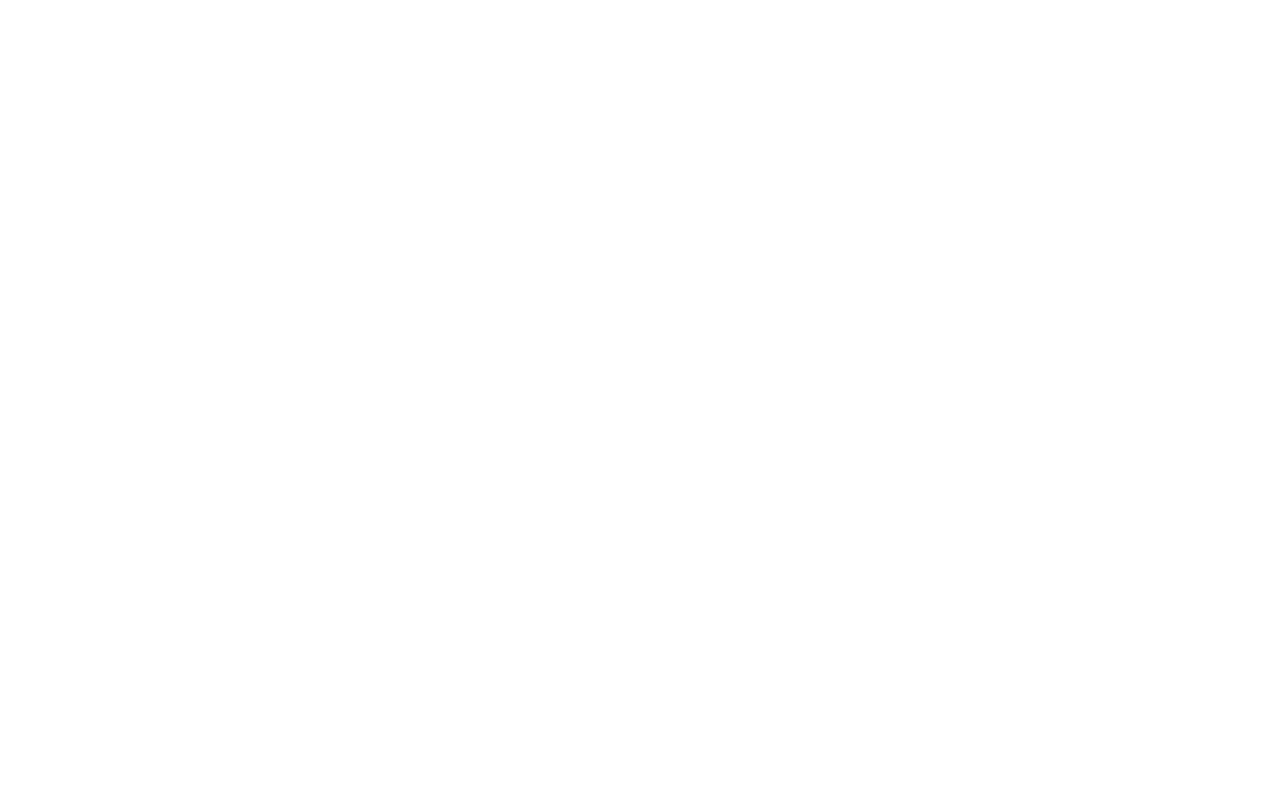
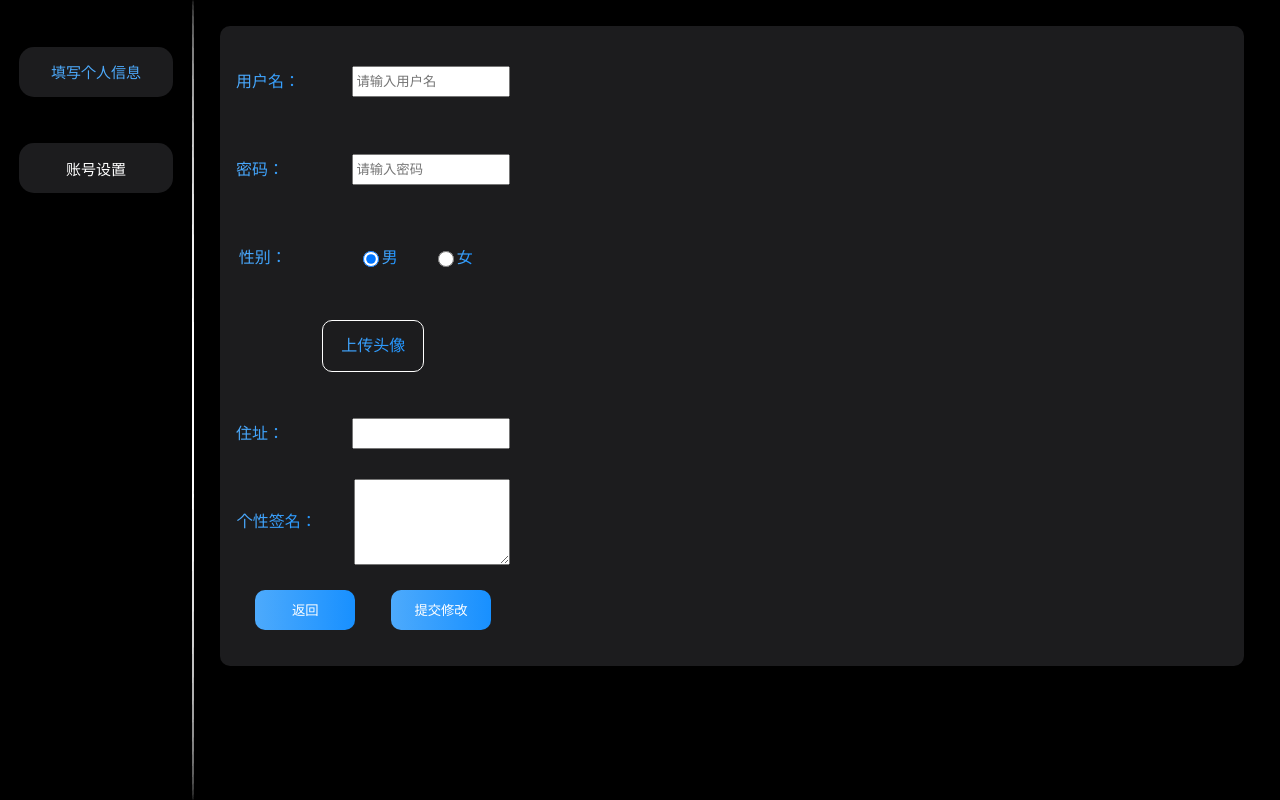
Before and after one commit to HRname/News-LabelPage, a Vue app: page /user in a window 1280 px wide. Before the commit this address had no page. Built offline with nearby package versions, Linux system fonts and the light colour scheme.

Commit message:
完成用户上传个人信息和账号注销功能

```diff
--- a/src/apis/user.js
+++ b/src/apis/user.js
@@ -10,3 +10,29 @@
     }
   })
 }
+
+export const postUserAPI = ( {id,username,password,sex,userHeaderImg,signature,address} ) => {
+  return request({
+    url: '/user',
+    method: 'post',
+    data: {
+      id,
+      username,
+      password,
+      sex,
+      userHeaderImg,
+      signature,
+      address
+    }
+  })
+}
+
+export const deleteUserAPI = (id) => {
+  return request({
+    url: '/user',
+    method: 'delete',
+    data: {
+      id
+    }
+  })
+}
--- /dev/null
+++ b/src/apis/webApp.js
@@ -0,0 +1 @@
+import request from '@/utils/http'
--- a/src/components/SettingGeneral/BackgroundOption.vue
+++ b/src/components/SettingGeneral/BackgroundOption.vue
@@ -23,7 +23,7 @@
             ×
         </span>
     </div>
-    <!-- 遮挡 -->
+    <!-- 打开背景设置选项卡时遮挡窗口 -->
     <div class="placeholder" v-show="settingStore.settingList[3].closeBackgroundOption"></div>
 </template>
 
--- a/src/components/SettingGeneral/DetermineAlert.vue
+++ b/src/components/SettingGeneral/DetermineAlert.vue
@@ -7,10 +7,10 @@
 <template>
     <div class="shelter" v-show="userStore.isShowAlert"></div>
     <div class="determineAlert" v-show="userStore.isShowAlert">
-        <div>你确定要退出登录吗？</div>
+        <slot name="title"></slot>
         <div>
             <button @click="userStore.isShowAlert = false">取消</button>
-            <button @click="userStore.outLogin()">确定</button>
+            <slot name="submit"></slot>
         </div>
     </div>
 </template>
--- a/src/components/SettingGeneral/ModifyBackground.vue
+++ b/src/components/SettingGeneral/ModifyBackground.vue
@@ -6,6 +6,7 @@
 const filePath = ref('')
 const getImgFullPath = () => {
     const uploadFullPath = document.getElementById('uploadFullPath')
+    console.log(uploadFullPath)
     const file = uploadFullPath.files[0]
     filePath.value = URL.createObjectURL(file)
 }
--- a/src/router/index.js
+++ b/src/router/index.js
@@ -5,6 +5,7 @@
 import SearchTool from '@/views/HomePage/components/SearchTool.vue'
 import SearchCollect from '@/views/HomePage/components/SearchCollect.vue'
 import SearchPlay from '@/views/HomePage/components/SearchPlay.vue'
+import User from '@/views/User/index.vue'
 
 import Login from '@/views/Login/index.vue'
 
@@ -49,6 +50,11 @@
       path: '/login',
       name: 'login',
       component: Login
+    },
+    {
+      path: '/user',
+      name: 'user',
+      component: User
     }
   ]
 })
--- a/src/stores/userStore.js
+++ b/src/stores/userStore.js
@@ -1,6 +1,8 @@
 import { defineStore } from "pinia";
 import { ref } from "vue";
 import { getLoginAPI } from "@/apis/user";
+import { postUserAPI } from "@/apis/user";
+import { deleteUserAPI } from "@/apis/user";
 import { useSettingStore } from "@/stores/settingStore";
 import { useRouter } from "vue-router";
 
@@ -8,12 +10,15 @@
   const settingStore = useSettingStore()
   const router = useRouter()
 
-  const user = ref({id:null,username:null,password:null,sex:null,userHeaderImg:null,signature:null,address:null})
-  const defaultUser = ref({id:null,username:null,password:null,sex:null,userHeaderImg:null,signature:null,address:null})
+  const user = ref({id:null,username:null,password:null,sex:1,userHeaderImg:null,signature:null,address:null})
+  const defaultUser = ref({id:null,username:null,password:null,sex:1,userHeaderImg:null,signature:null,address:null})
 
   const username=ref("")
   const password=ref("")
   const isShowAlert = ref(false)
+  const warnings = ref("")
+  // 操作数,1代表当前为点击了退出登录,2代表点击了销毁账户
+  const operationNum = ref(0);
 
   const login = async (username, password) => {
     const res = await getLoginAPI({username, password})
@@ -41,6 +46,34 @@
     isShowAlert.value = false
   }
 
+  const toUser = () => {
+    if(user.value.username == null){
+      alert("请先登录")
+      router.push('/login')
+    }else{
+      router.push("/user")
+    }
+    settingStore.changeShowSetting()
+  }
+
+  const modifyUser = async (user) => {
+    const res = await postUserAPI(user)
+    if(res.code === 0){
+      alert("修改失败")
+    }
+  }
+
+  const deleteUser = async () => {
+    const res = await deleteUserAPI(user.value.id)
+    if(res.code === 0){
+      alert("删除失败")
+    }else if(res.code === 1){
+      user.value = defaultUser.value
+      isShowAlert.value = false
+      router.push("/")
+    }
+  }
+
   return {
     user,
     login,
@@ -48,6 +81,11 @@
     password,
     verifyLogin,
     outLogin,
-    isShowAlert
+    isShowAlert,
+    toUser,
+    modifyUser,
+    deleteUser,
+    warnings,
+    operationNum
   }
 });
--- /dev/null
+++ b/src/views/User/index.vue
@@ -0,0 +1,262 @@
+<script setup>
+import { useUserStore } from '@/stores/userStore';
+import { ref } from 'vue';
+import { useRouter } from 'vue-router';
+
+const userStore = useUserStore();
+const selectWriteUser = ref(true);
+const selectAccount = ref(false);
+const optionColor = ref('rgb(77, 170, 252)');
+const user = userStore.user;
+const router = useRouter();
+
+const clickWriteUser = () => {
+    selectWriteUser.value = true;
+    selectAccount.value = false;
+}
+const clickAccount = () => {
+    selectWriteUser.value = false;
+    selectAccount.value = true;
+}
+
+const getImgFullPath = (event) => {
+    const uploadFullPath = event.target.files[0];
+    const file = uploadFullPath;
+    user.userHeaderImg = URL.createObjectURL(file)
+}
+
+const modifyUser = () => {
+    if (user.username == null && user.password == null) {
+        alert('用户名和密码不能为空');
+    }else if(user.userHeaderImg == ""){
+        user.userHeaderImg = "/src/assets/preview.jpg"
+    }else{
+        userStore.modifyUser(user);
+        userStore.user = user;
+        router.push('/');
+    }
+}
+
+const showAlert = () => {
+    userStore.operationNum = 2;
+    userStore.warnings = "确定要注销当前账户吗？"
+    userStore.isShowAlert = true;
+}
+</script>
+
+<template>
+    <div class="writeUser">
+        <div class="writeOption">
+            <button @click="clickWriteUser()" :style="{ color: selectWriteUser ? optionColor : 'white'}">填写个人信息</button>
+            <button @click="clickAccount()" :style="{ color: selectAccount ? optionColor : 'white'}">账号设置</button>
+        </div>
+        <span class="lineBetween"></span>
+        <div class="getForm" v-show="selectWriteUser">
+            <div class="username">
+                <span>用户名：</span>
+                <input type="text" name="username" placeholder="请输入用户名" v-model="user.username">
+            </div>
+            <div class="password">
+                <span>密码：</span>
+                <input type="password" name="password" placeholder="请输入密码" v-model="user.password">
+            </div>
+            <div class="usersex">
+                <span>性别：</span>
+                <div>
+                    <div>
+                        <input type="radio" name="sex" v-model="user.sex" value="1">
+                        <span>男</span>
+                    </div>
+                    <div>
+                        <input type="radio" name="sex" v-model="user.sex" value="2">
+                        <span>女</span>
+                    </div>
+                </div>
+            </div>
+            <div class="userHeaderImg">
+                <span>上传头像</span>
+                <!-- <input type="file" name="userHeaderImg" id="uploadFullPath" class="uploadImg" @input="getImgFullPath"> -->
+                <input class="uploadImg" ref="uploadFullPath" type="file" name="userHeaderImg" @change="getImgFullPath">
+            </div>
+            <div class="userAddress">
+                <span>住址：</span>
+                <input type="text" name="address" v-model="user.address">
+            </div>
+            <div class="userSignature">
+                <span>个性签名：</span>
+                <textarea name="signature" v-model="user.signature"></textarea>
+            </div>
+            <div class="submit">
+                <button @click="$router.push('/')">返回</button>
+                <button @click="modifyUser()">提交修改</button>
+            </div>
+        </div>
+        <div class="account" v-show="selectAccount">
+            <div>
+                <span @click="showAlert()">注销当前账户</span>
+            </div>
+        </div>
+    </div>
+</template>
+
+<style scoped>
+.writeUser {
+    height: 100%;
+    width: 100%;
+    background-color: black;
+    display: flex;
+}
+.writeOption {
+    height: 30%;
+    width: 15%;
+    display: flex;
+    align-items: center;
+    flex-direction: column;
+    justify-content: space-evenly;
+}
+.writeOption button {
+    padding: 0;
+    height: 50px;
+    width: 80%;
+    border: none;
+    background-color: rgba(28, 28, 30);
+    border-radius: 15px;
+    user-select: none;
+    font-size: 15px;
+    cursor: pointer;
+}
+.lineBetween {
+    height: 100%;
+    width: 2px;
+    background-color: #fff;
+    border-radius: 50%;
+}
+.getForm {
+    height: 80%;
+    width: 80%;
+    margin: 2%;
+    background-color: rgba(28, 28, 30);
+    border-radius: 10px;
+    display: flex;
+    flex-direction: column;
+    justify-content: space-evenly;
+}
+.getForm>div {
+    position: relative;
+    height: 10%;
+    width: 30%;
+    color: #fff;
+    display: flex;
+    align-items: center;
+    justify-content: space-evenly;
+}
+.getForm>div>span{
+    display: block;
+    user-select: none;
+    width: 100px;
+    height: 50px;
+    line-height: 50px;
+    background: linear-gradient(to right, rgb(77, 170, 252) 0%,rgb(24, 144, 255) 100%);
+    -webkit-background-clip: text;
+    -webkit-text-fill-color: transparent;
+}
+
+.username input{
+    width: 150px;
+    height: 25px;
+}
+.password input{
+    width: 150px;
+    height: 25px;
+}
+
+.usersex>div{
+    width: 150px;
+    height: 25px;
+    display: flex;
+}
+.usersex>div>div{
+    width: 75px;
+    display: flex;
+    align-items: center;
+}
+.usersex>div>div>input{
+    height: 16px;
+    width: 16px;
+    cursor: pointer;
+}
+.usersex>div>div>span{
+    user-select: none;
+    background: linear-gradient(to right, rgb(77, 170, 252) 0%,rgb(24, 144, 255) 100%);
+    -webkit-background-clip: text;
+    -webkit-text-fill-color: transparent;
+}
+
+.userHeaderImg{
+    user-select: none;
+}
+.userHeaderImg>span{
+    user-select: none;
+    text-align: center;
+    border:1px solid white;
+    border-radius: 10px;
+}
+.userAddress input{
+    width: 150px;
+    height: 25px;
+    font-size: 14px;
+}
+.userSignature textarea{
+    width: 150px;
+    height: 80px;
+    font-size: 14px;
+}
+.submit button{
+    padding: 0;
+    border: none;
+    user-select: none;
+    cursor: pointer;
+    color: white;
+    border-radius: 10px;
+    height: 40px;
+    width: 100px;
+    background: linear-gradient(to right, rgb(77, 170, 252) 0%,rgb(24, 144, 255) 100%);
+}
+
+.uploadImg {
+    opacity: 0;
+    height: 50px;
+    width: 100px;
+    position: absolute;
+    top: 50%;
+    left: 50%;
+    transform: translate(-50%, -50%);
+    user-select: none;
+    cursor: pointer;
+}
+
+.account{
+    width: 80%;
+    height: 80%;
+}
+.account>div{
+    height: 10%;
+    width: 10%;
+    margin: 10px;
+    display: flex;
+    align-items: center;
+    justify-content: space-around;
+}
+.account>div>span{
+    display: block;
+    text-align: center;
+    height: 80%;
+    width: 100%;
+    line-height: 350%;
+    user-select: none;
+    cursor: pointer;
+    border-radius: 10px;
+    background-color: rgba(28, 28, 30);
+    color: red;
+}
+</style>
```
Also changed, not shown: src/App.vue (+29 -11 lines), src/views/HomePage/index.vue (+11 -0 lines), src/views/Setting/components/SettingPersonal.vue (+8 -2 lines).
